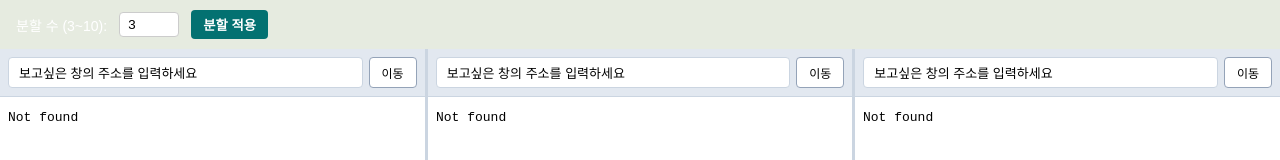
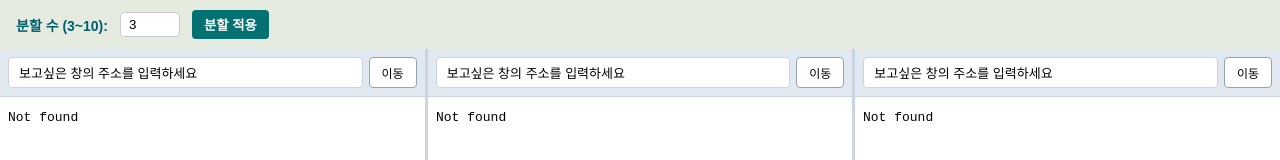
Before and after one commit to lll0rz/commuchang, a plain HTML site: page index.html in a window 1280 px wide. Shown: the top 160 px of the page. Drawn offline with Linux system fonts and the light colour scheme.

Commit message:
Update index.html

```diff
--- a/index.html
+++ b/index.html
@@ -101,7 +101,7 @@
 <body>
 
   <header>
-    <label for="pane-count" fontcolor="#005E6E">분할 수 (3~10):</label>
+    <label for="pane-count" style="color: #005E6E; font-weight: bold;">분할 수 (3~10):</label>
     <input type="number" id="pane-count" min="3" max="10" value="3" />
     <button id="apply-btn">분할 적용</button>
   </header>
```
